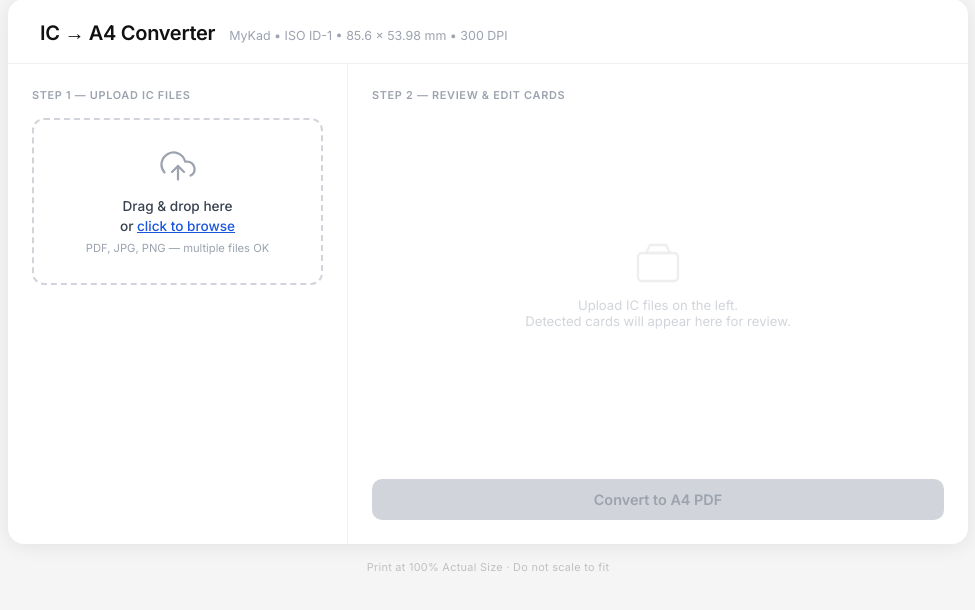
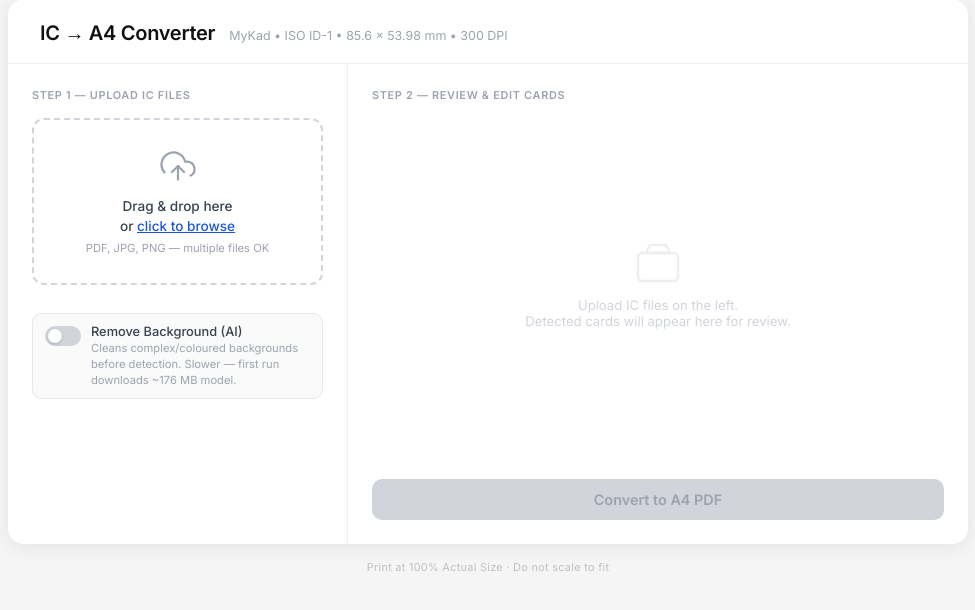
Before and after one commit to naoki-ALTRENYX/naoki_IC_project2, a FastAPI app: page / in a window 1280 px wide. Shown: the part 114-724 px from the top of the page, without its empty margins (152-1127 px from the left). Run offline with FastAPI, Linux system fonts and the light colour scheme.

Commit message:
Add AI background removal (rembg) as optional toggle before card detection

```diff
--- a/app.py
+++ b/app.py
@@ -6,7 +6,7 @@ import uuid
 import numpy as np
 import cv2
 from PIL import Image
-from fastapi import FastAPI, UploadFile, File, BackgroundTasks, Request, HTTPException
+from fastapi import FastAPI, UploadFile, File, Form, BackgroundTasks, Request, HTTPException
 from fastapi.responses import FileResponse, JSONResponse
 from fastapi.templating import Jinja2Templates
 
@@ -159,6 +159,17 @@ def build_a4(front, back):
         place(canvas, back, cx, top + CARD_H + gap + CARD_H // 2)
     return canvas
 
+# ---- background removal (AI) ------------------------------------------------
+def _remove_bg(img_bgr: np.ndarray) -> np.ndarray:
+    from rembg import remove as rembg_remove
+    img_rgb = cv2.cvtColor(img_bgr, cv2.COLOR_BGR2RGB)
+    pil_in = Image.fromarray(img_rgb)
+    pil_out = rembg_remove(pil_in).convert("RGBA")
+    bg = Image.new("RGBA", pil_out.size, (255, 255, 255, 255))
+    bg.paste(pil_out, mask=pil_out.split()[3])
+    return cv2.cvtColor(np.array(bg.convert("RGB")), cv2.COLOR_RGB2BGR)
+
+
 # ---- orientation & front/back detection -------------------------------------
 _face_cascade = None
 
@@ -292,7 +303,7 @@ async def upload(background_tasks: BackgroundTasks, files: list[UploadFile] = Fi
 
 
 @app.post("/preview")
-async def preview(files: list[UploadFile] = File(...)):
+async def preview(files: list[UploadFile] = File(...), remove_bg: bool = Form(False)):
     _prune_sessions()
     tmp_inputs = []
     try:
@@ -306,6 +317,8 @@ async def preview(files: list[UploadFile] = File(...)):
         raw_cards = []
         for path in tmp_inputs:
             for page in load_pages(path):
+                if remove_bg:
+                    page = _remove_bg(page)
                 raw_cards.extend(cards_from_image(page))
 
         if not raw_cards:
--- a/requirements.txt
+++ b/requirements.txt
@@ -6,3 +6,4 @@ pillow
 numpy
 python-multipart
 jinja2
+rembg
--- a/templates/index.html
+++ b/templates/index.html
@@ -102,6 +102,30 @@
       transition: color 0.12s;
     }
     .pill button:hover { color: #ef4444; }
+
+    /* BG removal toggle */
+    .toggle-row {
+      display: flex; align-items: flex-start; gap: 10px; cursor: pointer;
+      padding: 10px 12px; border-radius: 10px; border: 1px solid #e5e7eb;
+      background: #fafafa; user-select: none;
+    }
+    .toggle-row:hover { border-color: #c7d7fc; background: #f0f5ff; }
+    .toggle-wrap { position: relative; flex-shrink: 0; width: 36px; height: 20px; margin-top: 2px; }
+    .toggle-wrap input { opacity: 0; width: 0; height: 0; position: absolute; }
+    .toggle-slider {
+      position: absolute; inset: 0; background: #d1d5db; border-radius: 999px;
+      transition: background 0.2s;
+    }
+    .toggle-slider::before {
+      content: ''; position: absolute; width: 14px; height: 14px; border-radius: 50%;
+      background: #fff; top: 3px; left: 3px; transition: transform 0.2s;
+      box-shadow: 0 1px 3px rgba(0,0,0,0.2);
+    }
+    .toggle-wrap input:checked + .toggle-slider { background: #1a56db; }
+    .toggle-wrap input:checked + .toggle-slider::before { transform: translateX(16px); }
+    .toggle-text { flex: 1; min-width: 0; }
+    .toggle-title { display: block; font-size: 0.8rem; font-weight: 500; color: #374151; }
+    .toggle-desc  { display: block; font-size: 0.7rem; color: #9ca3af; margin-top: 2px; line-height: 1.4; }
 
     /* scan hint in left panel */
     .scan-hint {
@@ -320,6 +344,17 @@
 
       <div id="fileList"></div>
 
+      <label class="toggle-row" id="bgToggleRow">
+        <div class="toggle-wrap">
+          <input type="checkbox" id="removeBgChk" />
+          <span class="toggle-slider"></span>
+        </div>
+        <div class="toggle-text">
+          <span class="toggle-title">Remove Background (AI)</span>
+          <span class="toggle-desc">Cleans complex/coloured backgrounds before detection. Slower — first run downloads ~176 MB model.</span>
+        </div>
+      </label>
+
       <div class="scan-hint" id="scanHint">
         <div class="spinner" style="border-color:rgba(0,0,0,0.1);border-top-color:#1a56db;width:14px;height:14px;border-width:2px;"></div>
         <span>Detecting cards&hellip;</span>
@@ -372,6 +407,7 @@
   const browseLink     = document.getElementById('browseLink');
   const fileList       = document.getElementById('fileList');
   const scanHint       = document.getElementById('scanHint');
+  const removeBgChk    = document.getElementById('removeBgChk');
   const emptyState     = document.getElementById('emptyState');
   const cardList       = document.getElementById('cardList');
   const hintBar        = document.getElementById('hintBar');
@@ -427,11 +463,15 @@
   /* ---- preview fetch ---- */
   async function loadPreview() {
     resetPreview();
+    scanHint.querySelector('span').textContent = removeBgChk.checked
+      ? 'Removing background & detecting cards… (may take ~10–30s on first run)'
+      : 'Detecting cards…';
     scanHint.classList.add('show');
     dropzone.classList.add('disabled');
 
     const fd = new FormData();
     selectedFiles.forEach(f => fd.append('files', f));
+    fd.append('remove_bg', removeBgChk.checked);
 
     try {
       const res = await fetch('/preview', { method: 'POST', body: fd });
```
